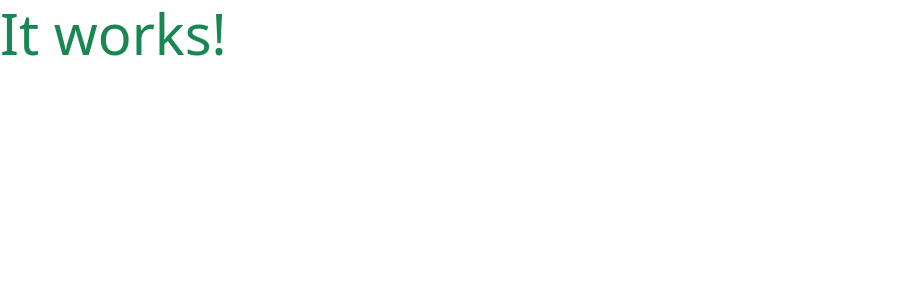
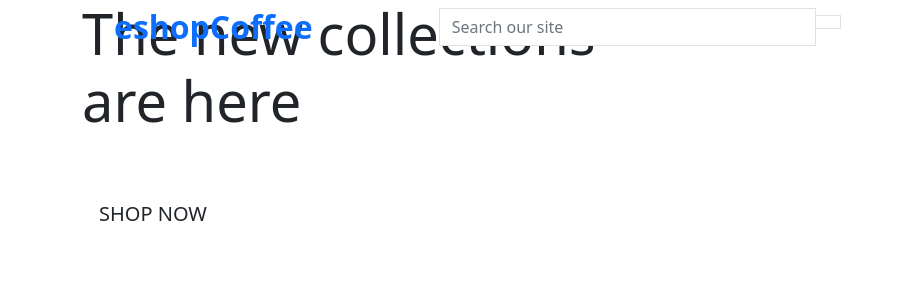
Before and after one commit to mirofrankovic/eshop-project04, a Django app: page / in a window 1280 px wide. Shown: the top 300 px of the page, without its empty margins (0-902 px from the left). Run offline with Django 3.2, Linux system fonts and the light colour scheme.

Commit message:
Add search form in my base file

```diff
--- a/home/templates/home/index.html
+++ b/home/templates/home/index.html
@@ -1,6 +1,28 @@
 {% extends "base.html" %}
 {% load static %}
 
+
+{% block page_header %}
+    <div class="container header-container">
+        <div class="row">
+            <div class="col"></div>
+        </div>
+    </div>
+{% endblock %}
+
 {% block content %}
-    <h1 class="display-4 text-success">It works!</h1>
+<div class="container h-100">
+    <div class="row h-100">
+        <div class="col-7 col-md-6 my-auto">
+            <h1 class="display-4 logo-font text-black">
+                The new collections are here
+            </h1>
+            <div class="my-5">
+                <h4>
+                    <a href="" class="shop-now-button btn btn-lg rounded-0 text-uppercase py-3">Shop Now</a>
+                </h4>
+            </div>
+        </div>
+    </div>
+</div>
 {% endblock %}
--- a/templates/base.html
+++ b/templates/base.html
@@ -34,7 +34,32 @@
     <title>My Eshop store {% block extra_title %} {% endblock %}</title>
   </head>
   <body>
-    <header class="container-fluid fixed-top"></header>
+    <header class="container-fluid fixed-top">
+      <div class="row">
+        <div class="col-12 col-lg-4 my-auto py-1 py-lg-0 text-center text-lg-left">
+          <a href="{% url 'home' %}" class="nav-link main-logo-link">
+            <h2 class="logo-font text-black my-0"><strong>eshopCoffee</strong></h2>
+          </a>
+        </div>
+        <div class="col-12 col-lg-4 my-auto py-1 py-lg-0">
+          <form method="GET" action="">
+              <div class="input-group w-100">
+                  <input class="form-control border border-black rounded-0" type="text" name="q" placeholder="Search our site">
+                  <div class="input-group-append">
+                      <button class="form-control btn btn-black border border-black rounded-0" type="submit">
+                          <span class="icon">
+                              <i class="fas fa-search"></i>
+                          </span>
+                      </button>
+                  </div>
+              </div>
+          </form>
+      </div>
+        <div class="col-12 col-lg-4 my-auto py-1 py-lg-0"></div>
+        <div class="col-12 col-lg-4 my-auto py-1 py-lg-0"></div>
+      </div>
+
+    </header>
 
     {% if messages %}
         <div class="message-container"></div>
```
